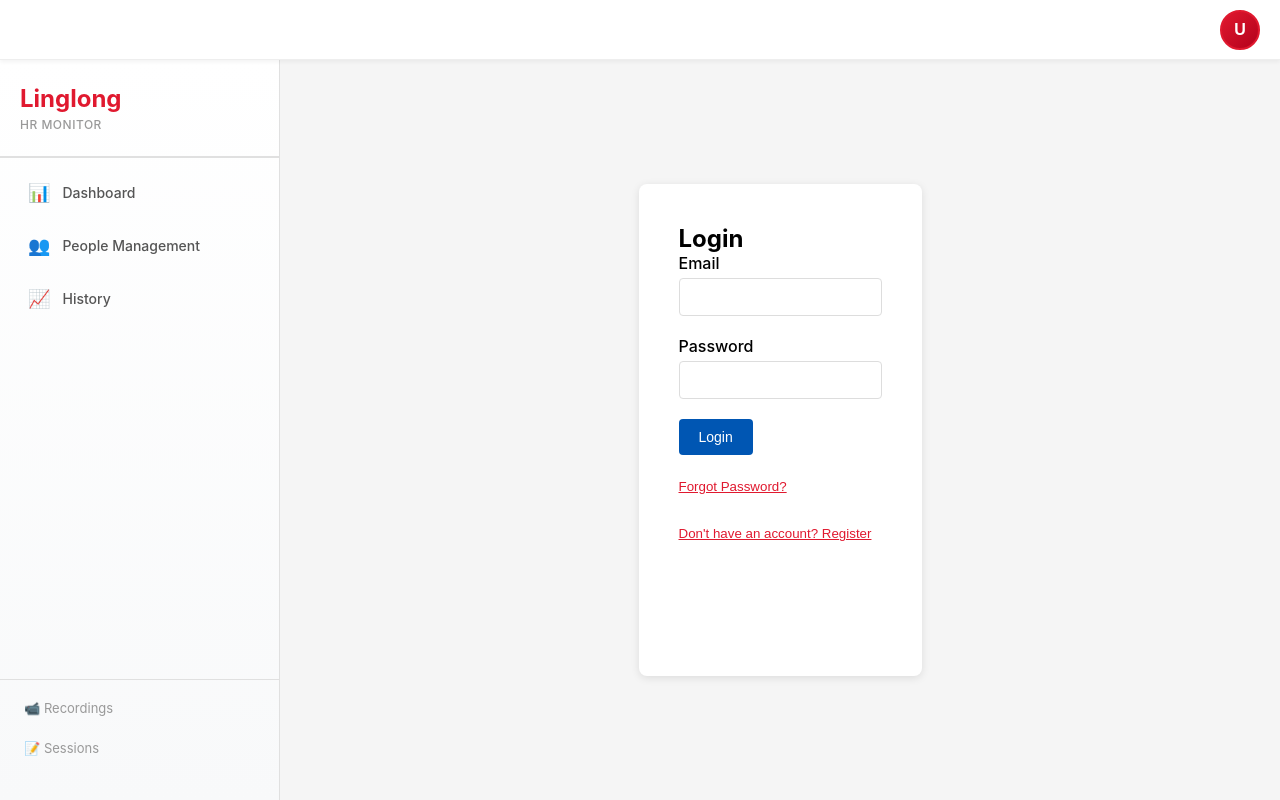
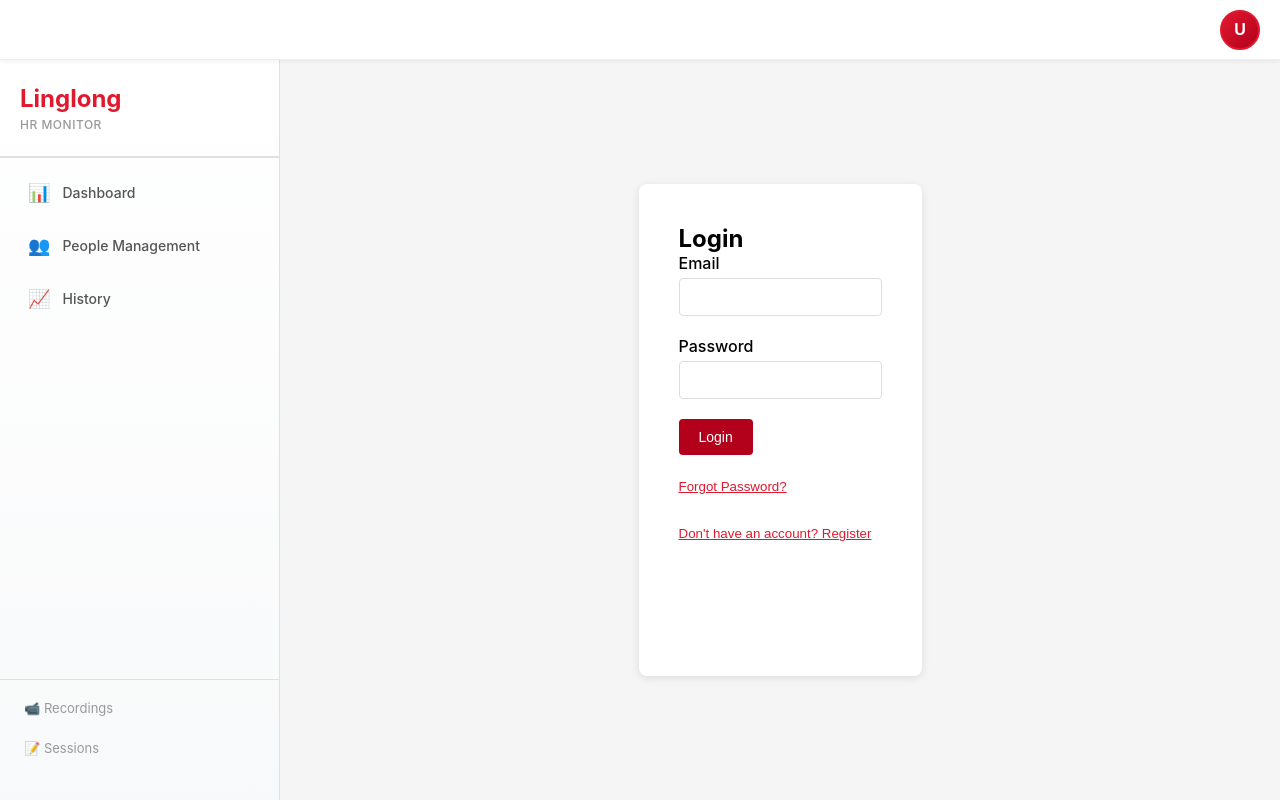
Before and after one commit to zhaojia511/linglong, a React (Vite) app in the folder web_app/: page /login in a window 1280 px wide. In both pictures the pointer is over the button "Login". Built offline with nearby package versions, Linux system fonts and the light colour scheme; no server answers.

Commit message:
feat: restyle web app to red and white theme matching app icon

```diff
--- a/web_app/src/index.css
+++ b/web_app/src/index.css
@@ -42,7 +42,7 @@ body {
 }
 
 .btn-primary:hover {
-  background-color: #0056b3;
+  background-color: #b3001b;
 }
 
 .header {
@@ -228,7 +228,7 @@ body {
 }
 
 .link-btn:hover {
-  color: #0056b3;
+  color: #b3001b;
 }
 
 .auth-links {
```
